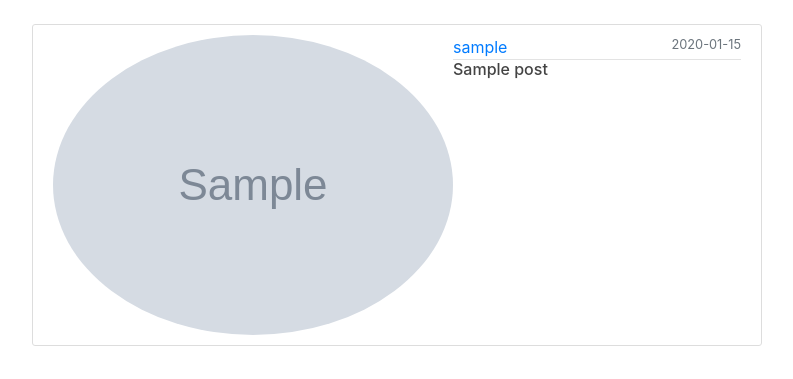
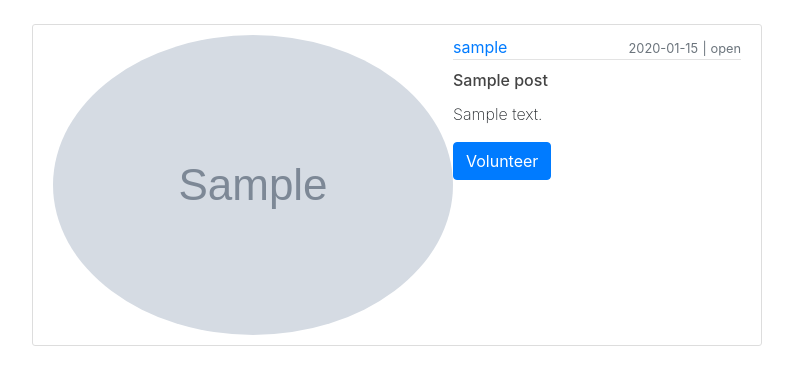
Before and after one commit to SinaBehrouz/Benefactors, a Flask app: page /post/1 in a window 1280 px wide. Shown: the part 56-435 px from the top of the page, without its empty margins (53-846 px from the left). Run offline with Flask 2, Linux system fonts and the light colour scheme; tables that the repository leaves empty hold one stand-in row (values such as "Sample post"); grey boxes marked "Sample" are stand-in pictures; some libraries are stand-ins or nearby versions.

Commit message:
added volunteering option and minor css fixes

```diff
--- a/web/benefactors/forms.py
+++ b/web/benefactors/forms.py
@@ -51,7 +51,7 @@ class SignUpForm(FlaskForm):
 class PostForm(FlaskForm):
     title = StringField('Title', validators=[DataRequired(), Length(max=100)])
     description = TextAreaField('Description', validators=[DataRequired()])
-    # deadline = DateField('Deadline', format="%Y-%m-%d")
+    volunteer = BooleanField('Volunteer?')
     submit = SubmitField('Post')
 
 
--- a/web/benefactors/models.py
+++ b/web/benefactors/models.py
@@ -38,7 +38,8 @@ class User(db.Model, UserMixin):
     password = db.Column(db.String(60), nullable = False)
     # role = db.Column( db.Enum(roleEnum), nullable = False)
     user_image = db.Column(db.String(40), default='default.jpg')
-    posts = db.relationship('Post', backref='author', lazy=True)
+
+    posts = db.relationship('Post', backref='author', lazy=True, foreign_keys ='Post.user_id')
 
     def get_reset_token(self, expires_sec=1800):
         s = Serializer(app.config['SECRET_KEY'], expires_sec)
@@ -64,6 +65,7 @@ class Post(db.Model):
     # deadline = db.Column(db.DateTime, nullable = False)
     status= db.Column(db.Enum(statusEnum), default=statusEnum.open)
     user_id = db.Column(db.Integer, db.ForeignKey('user.id'), nullable=False)
+    volunteer = db.Column(db.Integer, db.ForeignKey('user.id'), nullable=False, default=0)
 
     def __repr__(self):
         return f"Post('{self.title}', '{self.date_posted}')"
--- a/web/benefactors/routes.py
+++ b/web/benefactors/routes.py
@@ -81,7 +81,7 @@ def reset_token(token):
         return redirect(url_for('home'))
     user = User.verify_reset_token(token)
     if not user:
-        flash("That is an invalid or expired toekn", 'warning')
+        flash("That is an invalid or expired toekn", 'danger')
         return redirect(url_for('reset_request'))
     form = ResetPasswordForm()
     if form.validate_on_submit():
@@ -99,11 +99,12 @@ def reset_token(token):
 def home():
     form = SearchForm()
     if form.validate_on_submit():
+        posts = []
         searchString = form.searchString.data
         searchString = "%{}%".format(searchString) #Post.author.username.like(searchString)
-        posts = db.session.query(Post).join(User).filter( or_( Post.title.ilike(searchString),
-                                                    Post.description.ilike(searchString),
-                                                    User.username.ilike(searchString))).all()
+        # posts = db.session.query(Post).join(User).filter( or_( Post.title.ilike(searchString),
+        #                                             Post.description.ilike(searchString),
+        #                                             User.username.ilike(searchString))).all()
     else:
         posts = Post.query.order_by(Post.date_posted.desc()).all()
     return render_template('home.html', posts=posts, form=form)
@@ -123,10 +124,22 @@ def create_new_post():
         return redirect(url_for('home'))
     return render_template('create_post.html', title='New Post', form=form, legend='New Post')
 
-@app.route("/post/<int:post_id>")
+@app.route("/post/<int:post_id>", methods=['GET', 'POST'])
 def post(post_id):
     post = Post.query.get_or_404(post_id)
-    return render_template('post.html', title=post.title, post=post)
+    if request.method == 'POST':
+        if current_user.is_authenticated:
+            post.volunteer = current_user.id
+            print("post.volunteer=", post.volunteer )
+            db.session.commit()
+            flash('You Are now volunteering for the post!', 'success')
+            #it should redirect to a chat screen or message screen
+            return redirect(url_for('home'))
+        else:
+            flash('You must be logged in to volunteer for a post!', 'warning')
+            return redirect(url_for('login'))
+    else:
+        return render_template('post.html', title=post.title, post=post)
 
 @app.route("/post/<int:post_id>/update", methods=['GET', 'POST'])
 @login_required
--- a/web/benefactors/static/main.css
+++ b/web/benefactors/static/main.css
@@ -36,10 +36,10 @@ h1, h2, h3, h4, h5, h6 {
   padding: 10px 20px;
   border: 1px solid #dddddd;
   border-radius: 3px;
-  margin-bottom: 20px;
+  margin-bottom: 10px;
 }
 
-.content-section:hover {
+#post-display.content-section:hover {
   background: #ffffff;
   padding: 10px 20px;
   border: 1px solid #dddddd;
@@ -103,8 +103,8 @@ input.search-bar{
   font-size: 1rem;
   width: 350px;
   -webkit-transition: width 0.4s ease-in-out;
-  transition: width 0.7s ease-in-out;
-  margin: 0 0 20px 0;
+  transition: width 0.3s ease-in-out;
+  margin: 0 0 10px 0;
 }
 input:focus.search-bar{
   width: 100%;
--- a/web/benefactors/templates/post.html
+++ b/web/benefactors/templates/post.html
@@ -5,15 +5,25 @@
     <div class="media-body">
       <div class="article-metadata">
         <a class="mr-2" href="#">{{ post.author.username }}</a>
-        <small class="text-muted">{{ post.date_posted.strftime('%Y-%m-%d') }}</small>
+        <div>
+          <small class="text-muted">{{ post.date_posted.strftime('%Y-%m-%d') }}</small>
+          <small class="text-muted">  |  </small>
+          <small class="text-muted">{{ post.status.name }}</small>
+        </div>
       </div>
-      <h2 class="article-title">{{ post.title }}</h2>
-      <p class="article-content">{{ post.content }}</p>
+      <h3><a class="article-title" href="{{ url_for('post', post_id=post.id) }}">{{ post.title }}</a></h3>
+      <p class="article-content">{{ post.description }}</p>
       {% if post.author == current_user %}
         <div>
           <a class="btn btn-secondary btn-sm mt-1 mb-1" href="{{ url_for('update_post', post_id=post.id) }}">Update</a>
           <button type="button" class="btn btn-danger btn-sm m-1" data-toggle="modal" data-target="#deleteModal">Delete</button>
         </div>
+      {% else %}
+      <div>
+        <form action="" method="POST">
+          <input class="btn btn-primary" type="submit" value="Volunteer">
+        </form>
+      </div>
       {% endif %}
     </div>
   </article>
```
Also changed, not shown: web/app.py (+5 -4 lines), web/benefactors/templates/home.html (+16 -4 lines).
